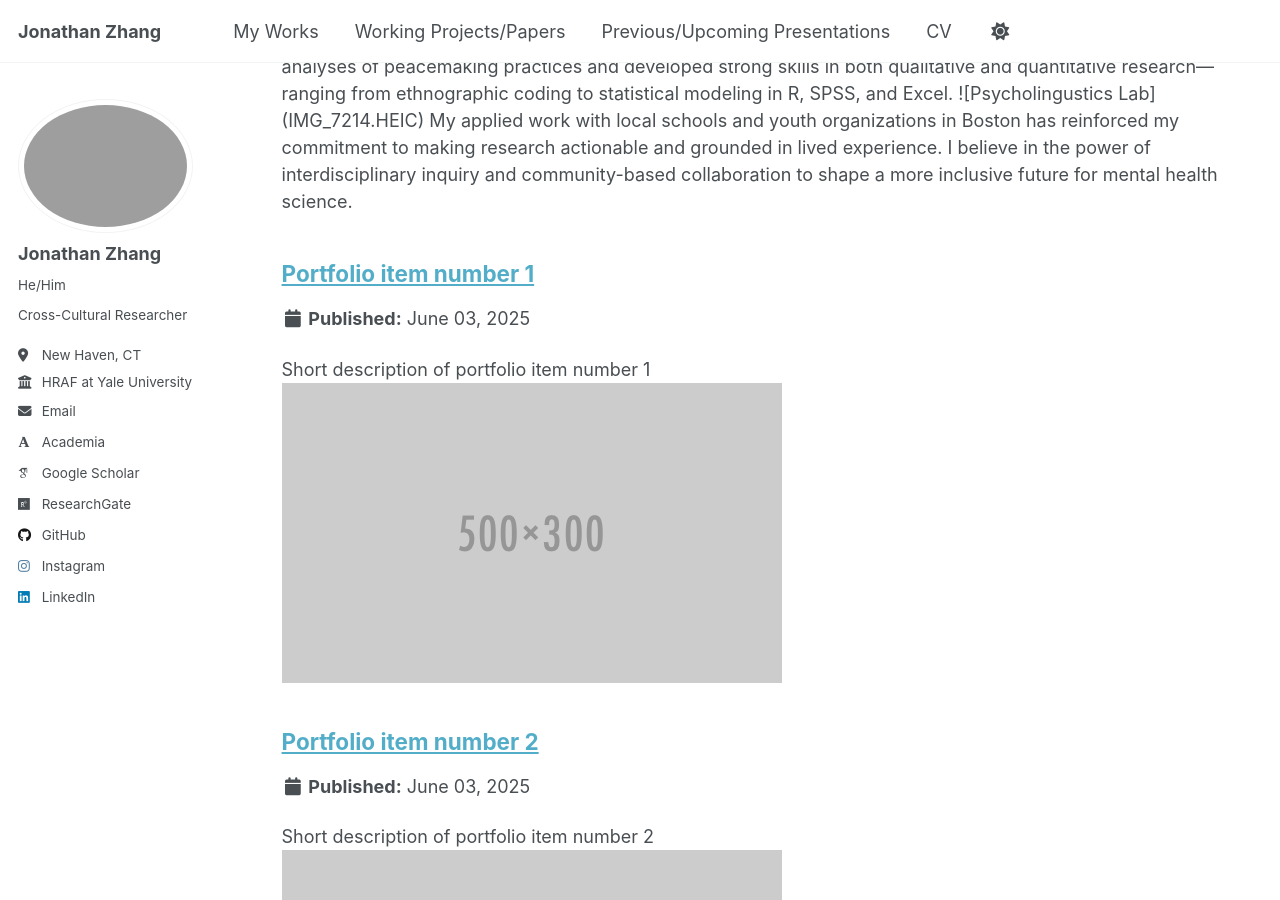
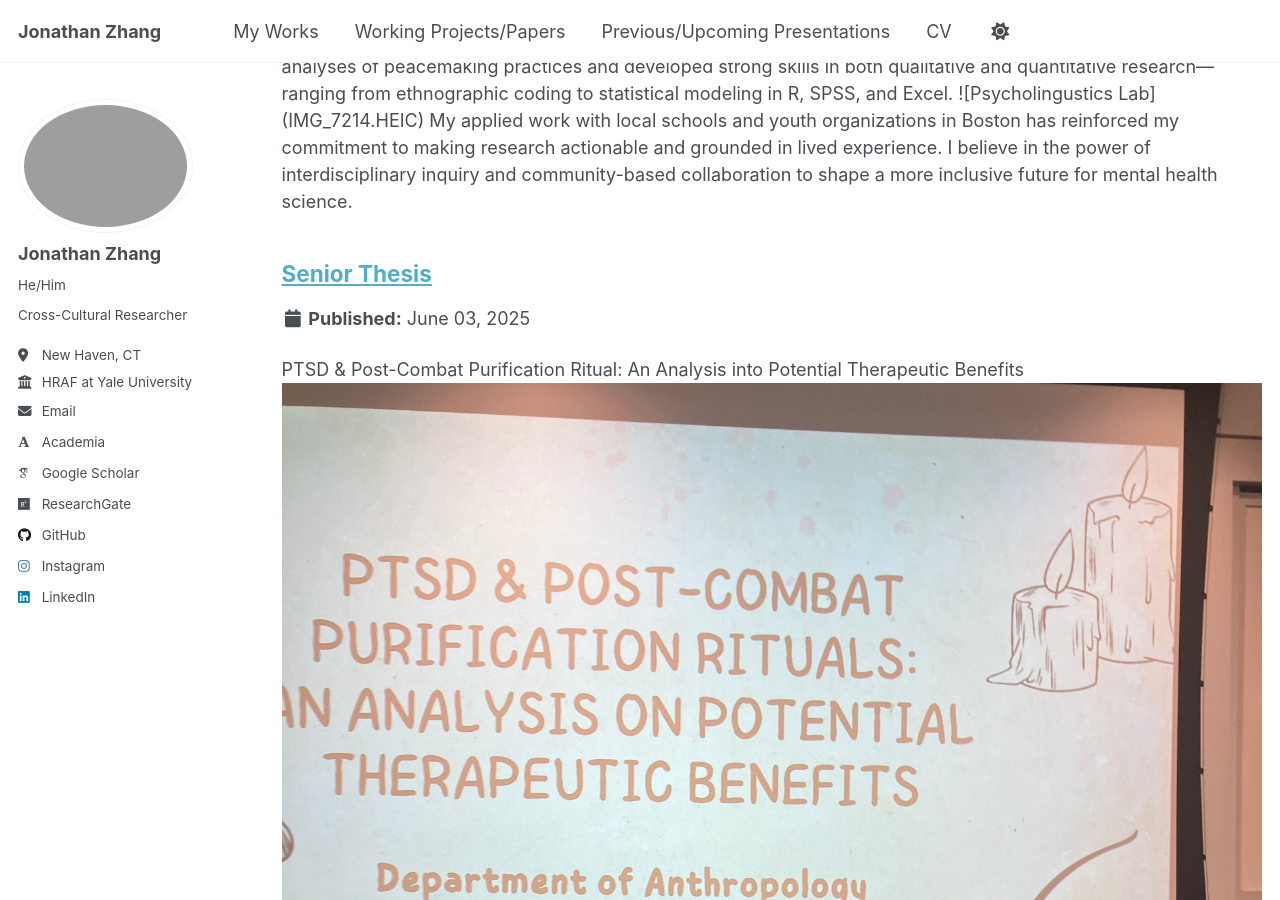
Before and after one commit to ZeddyCraft/itsjon, a Jekyll site: the page built from _pages/portfolio.html, in a window 1280 px wide and 900 px high, scrolled down 304 px. Built offline with Jekyll 4.4.1, drawn with Linux system fonts in a browser that asks for light colours; some web fonts are replaced.

Commit message:
Senior thesis

```diff
--- a/_portfolio/portfolio-1.md
+++ b/_portfolio/portfolio-1.md
@@ -1,15 +1,9 @@
 ---
-title: "Portfolio item number 1"
-excerpt: "Short description of portfolio item number 1<br/><img src='/images/500x300.png'>"
+title: "Senior Thesis"
+excerpt: "PTSD & Post-Combat Purification Ritual: An Analysis into Potential Therapeutic Benefits<br/><img src='/images/IMG_8771.JPG'>"
 collection: portfolio
 ---
 
 My Works
 ======
-![Senior Thesis](images/IMG_8771.JPG)
 My most recent work includes a Senior Honors Thesis under Dr. Luke Glowacki, where I investigated the role of post-combat purification rituals in mitigating symptoms of PTSD. Supported by multiple competitive research grants, I built a cross-cultural database from ethnographic materials and used Bayesian statistical methods to identify patterns associated with psychological healing. This research has been presented at both regional and national conferences and is currently being prepared for publication.
-
-![Psycholingustics Lab](IMG_7197.HEIC)
-Beyond this project, I’ve contributed to diverse research efforts in clinical, cultural, and psycholinguistic. As Project Coordinator at BU’s Psycholinguistics Lab, I led a team investigating the “foreign language effect” in Mandarin-English speakers. I’ve also conducted cross-cultural analyses of peacemaking practices and developed strong skills in both qualitative and quantitative research—ranging from ethnographic coding to statistical modeling in R, SPSS, and Excel.
-![Psycholingustics Lab](IMG_7214.HEIC)
-My applied work with local schools and youth organizations in Boston has reinforced my commitment to making research actionable and grounded in lived experience. I believe in the power of interdisciplinary inquiry and community-based collaboration to shape a more inclusive future for mental health science.
```
